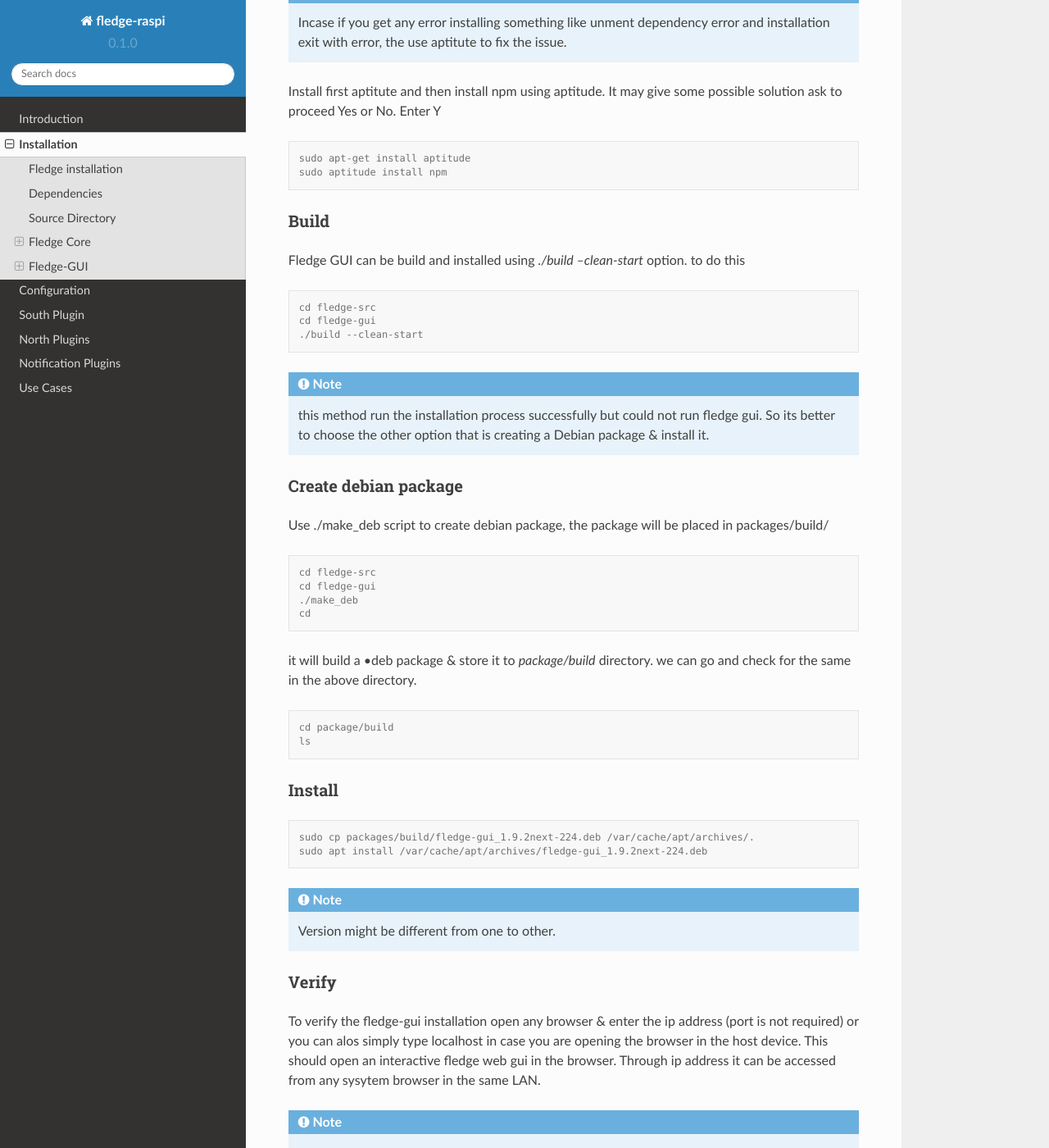
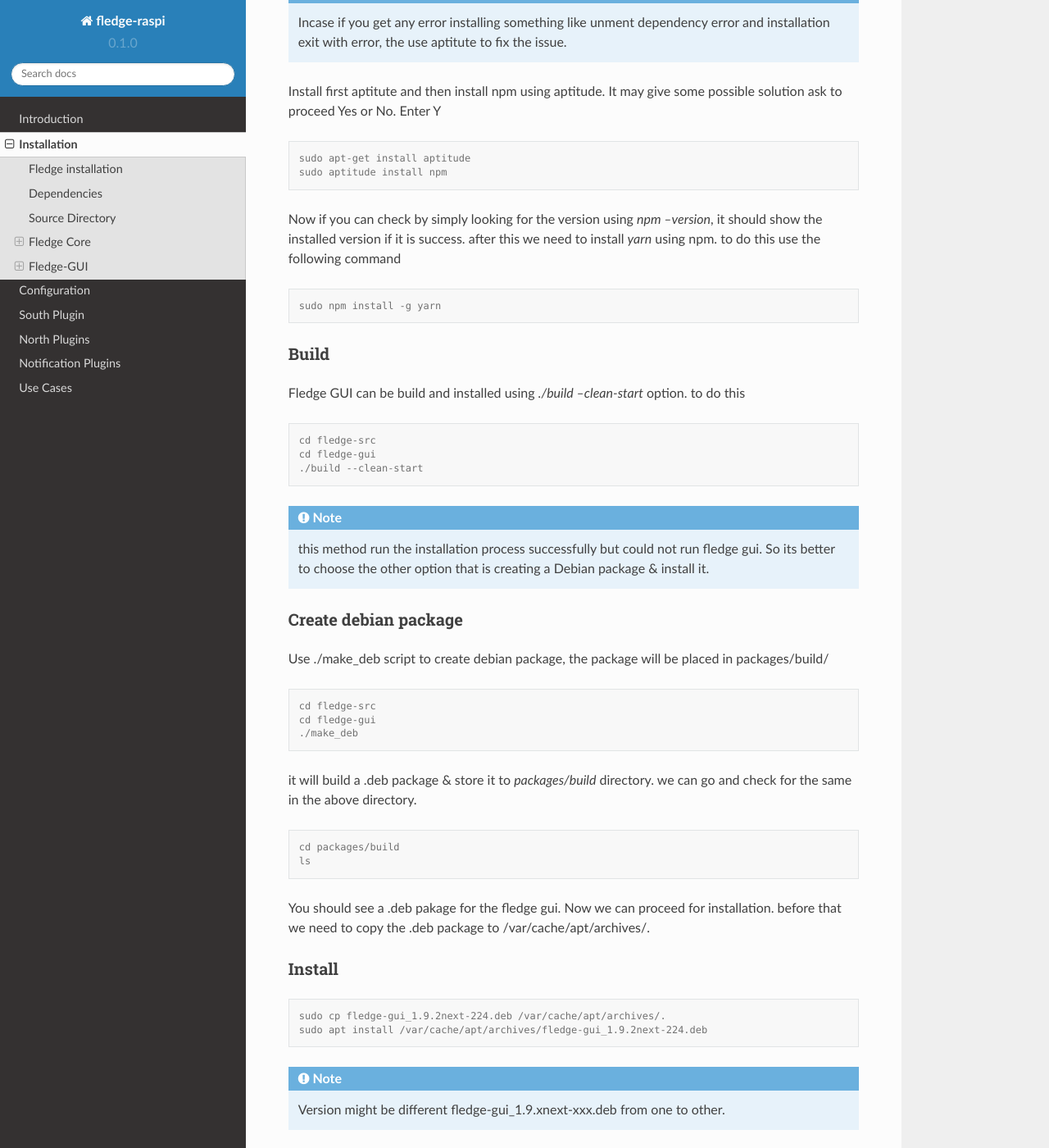
Before and after one commit to 19914039/fledgeDoc, a Sphinx documentation site: the page built from docs/source/installation.rst, in a window 1280 px wide and 1400 px high, scrolled down 3474 px. Shown: the whole window at 82% size. Built offline with Sphinx 7.4.7 and the Read the Docs theme 2.0.0, drawn with Linux system fonts in a browser that asks for light colours.

Commit message:
Update installation.rst

```diff
--- a/docs/source/installation.rst
+++ b/docs/source/installation.rst
@@ -155,6 +155,12 @@ Install first aptitute and then install npm using aptitude. It may give some pos
   sudo apt-get install aptitude
   sudo aptitude install npm
 
+Now if you can check by simply looking for the version using *npm --version*, it should show the installed version if it is success. after this we need to install *yarn* using npm. to do this use the following command
+
+.. code-block:: console
+
+  sudo npm install -g yarn
+
 Build
 -------
 
@@ -180,26 +186,27 @@ Use ./make_deb script to create debian package, the package will be placed in pa
   cd fledge-src
   cd fledge-gui
   ./make_deb
-  cd
 
-it will build a •deb package & store it to *package/build* directory. we can go and check for the same in the above directory.
+it will build a .deb package & store it to *packages/build* directory. we can go and check for the same in the above directory.
 
 .. code-block:: console
 
-  cd package/build
+  cd packages/build
   ls
+
+You should see a .deb pakage for the fledge gui. Now we can proceed for installation. before that we need to copy the .deb package to /var/cache/apt/archives/.
 
 Install
 --------
 
 .. code-block:: console
 
-  sudo cp packages/build/fledge-gui_1.9.2next-224.deb /var/cache/apt/archives/.
+  sudo cp fledge-gui_1.9.2next-224.deb /var/cache/apt/archives/.
   sudo apt install /var/cache/apt/archives/fledge-gui_1.9.2next-224.deb
 
 .. note::
 
-  Version might be different from one to other.
+  Version might be different fledge-gui_1.9.xnext-xxx.deb from one to other.
 
 Verify
 -------
```
